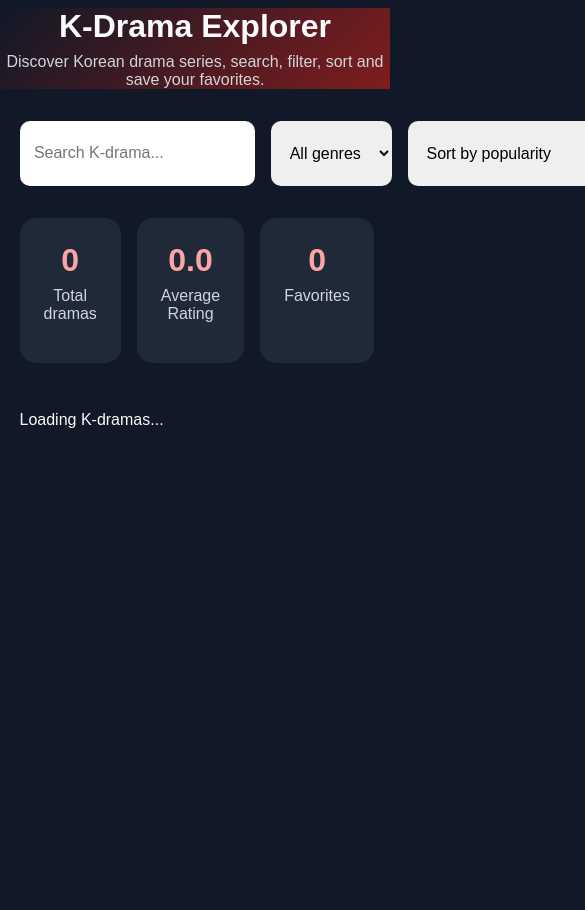
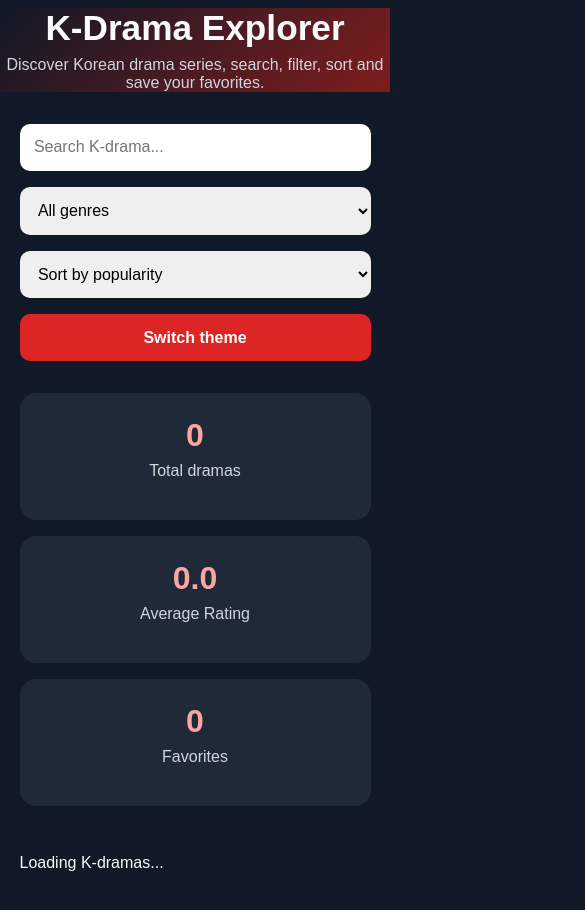
Before and after one commit to Iman-nami/k-drama-explorer, a website built with Vite: page index.html in a window 390 px wide. Shown: the top 910 px of the page, 585 px wide, since content can reach past the window. Before the commit the page ends 844 px from the top, so only its background shows below. Built offline with nearby package versions, Linux system fonts and the light colour scheme.

Commit message:
Add responsive layout styles

```diff
--- a/src/style.css
+++ b/src/style.css
@@ -85,3 +85,19 @@
   grid-template-columns: repeat(auto-fit, minmax(220px, 1fr));
   gap: 1.5rem;
 }
+
+
+
+@media (max-width: 768px) {
+  .controls {
+    grid-template-columns: 1fr;
+  }
+
+  .stats {
+    grid-template-columns: 1fr;
+  }
+
+  .header h1 {
+    font-size: 2.2rem;
+  }
+}
```
